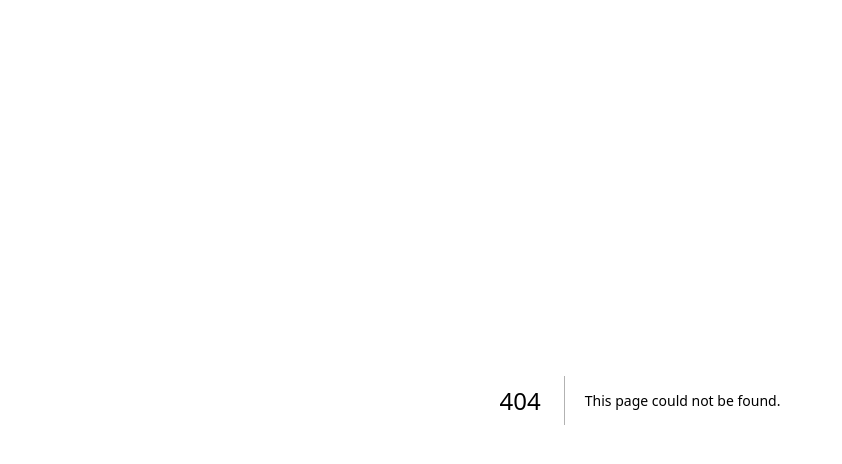
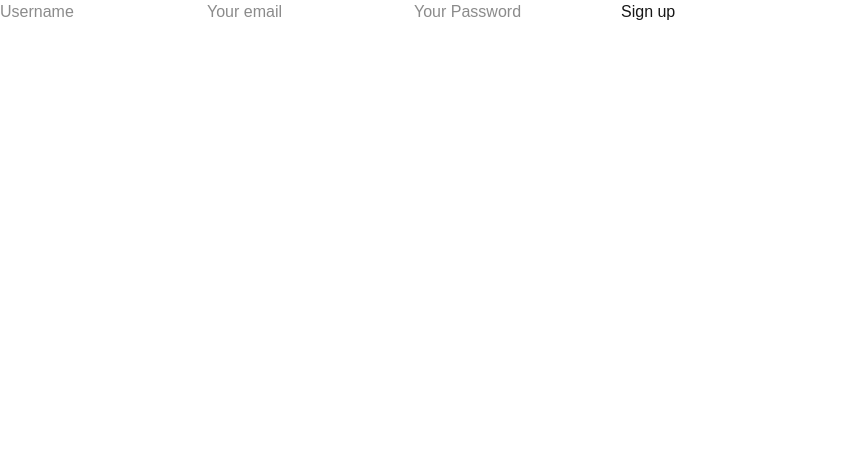
Before and after one commit to katGhost/tunebox, a Next.js app in the folder client/: page /auth/signup in a window 1280 px wide. Before the commit this address had no page. Shown: the top 464 px of the page, without its empty margins (0-842 px from the left). Built offline with nearby package versions, Linux system fonts and the light colour scheme.

Commit message:
client: Add signup component

```diff
--- /dev/null
+++ b/client/app/auth/signup/page.tsx
@@ -0,0 +1,5 @@
+import Signup from '../../../components/signup';
+
+export default function SignupPage() {
+    return <Signup />
+}
--- /dev/null
+++ b/client/components/signup.tsx
@@ -0,0 +1,87 @@
+'use client'
+
+import React from 'react';
+import axios from 'axios';
+import { useState } from 'react';
+
+export default function Signup() {
+    const [password, setPassword] = useState('');
+    const [username, setUsername] = useState('');
+    const [email, setEmail] = useState('');
+
+    // Handle sign up
+    const handleSignup = async (e: React.FormEvent) => {
+        e.preventDefault();
+        const data = {
+            username: username,
+            email: email,
+            password: password
+        };
+
+        try{
+            const response = await axios.post('http://localhost:5000/auth/signup', {
+                username, email, password
+            }, { headers: { 'Content-Type': 'application/json' } }
+            );
+
+            localStorage.setItem("acces_token", response.data.access_token);
+            alert("Login Success!");
+            console.log("Sign up success: ", response.data);
+        }
+        catch (err: any){
+            console.error(
+                err.response?.data || err.message
+            );
+        }
+    };
+
+    // const handleUsernameChange = (e) => {
+    //     setUsername(e.target.value);
+    // }
+
+    // const handleEmailChange = (e) => {
+    //     setEmail(e.target.value);
+    // }
+
+    // const handlePasswordChange = (e) => {
+    //     setPassword(e.target.value);
+    // }
+
+    return (
+        <div >
+
+            <form method="POST" onSubmit={handleSignup} >
+                <input
+                    type="text"
+                    placeholder="Username"
+                    name="username"
+                    required
+                    autoComplete="on"
+                    value={username}
+                    onChange={(e) => setUsername(e.target.value)}
+                />
+                <input
+                    type="email"
+                    placeholder="Your email"
+                    name="email"
+                    required
+                    autoComplete="on"
+                    value={email}
+                    onChange={(e) => setEmail(e.target.value)}
+                />
+                <input
+                    type="password"
+                    required
+                    placeholder="Your Password"
+                    name="password"
+                    value={password}
+                    onChange={(e) => setPassword(e.target.value)}
+                />
+
+                <button type="submit">Sign up</button>
+
+            </form>
+
+        </div>
+    );
+}
```
